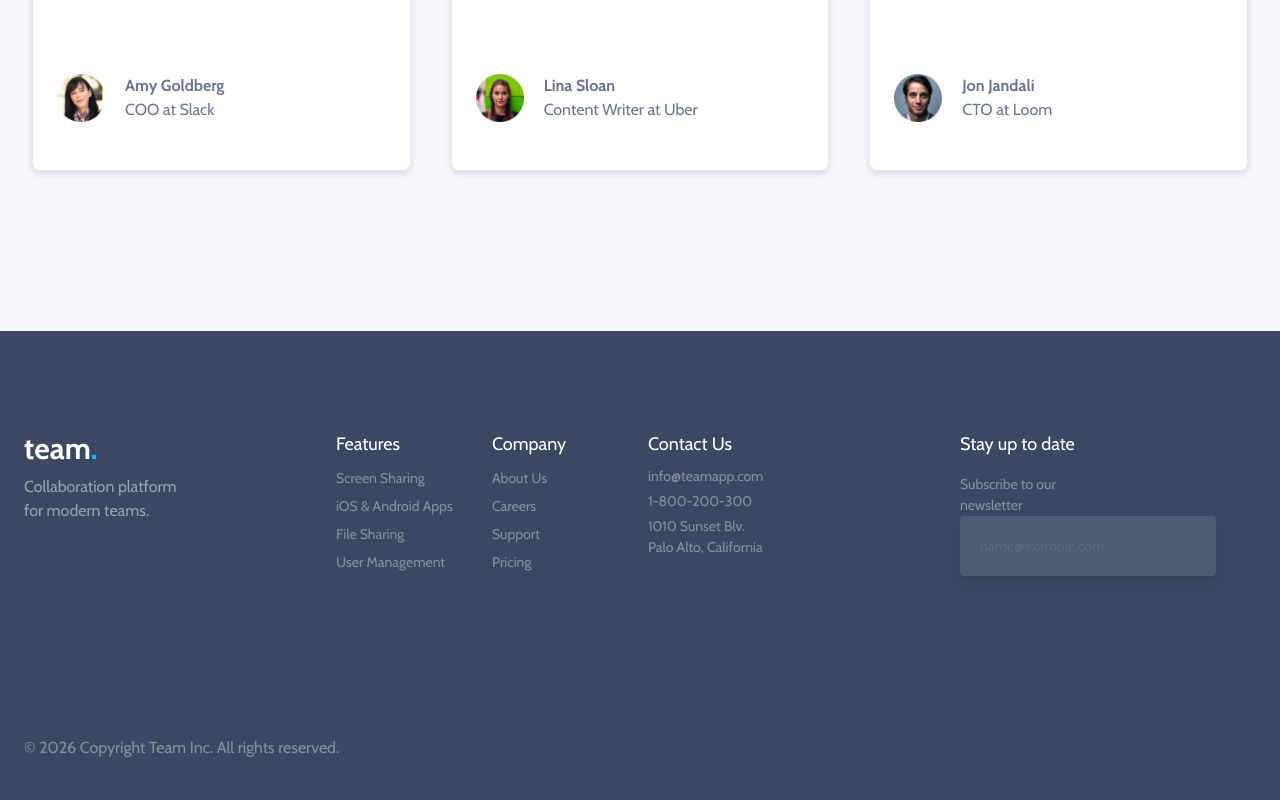
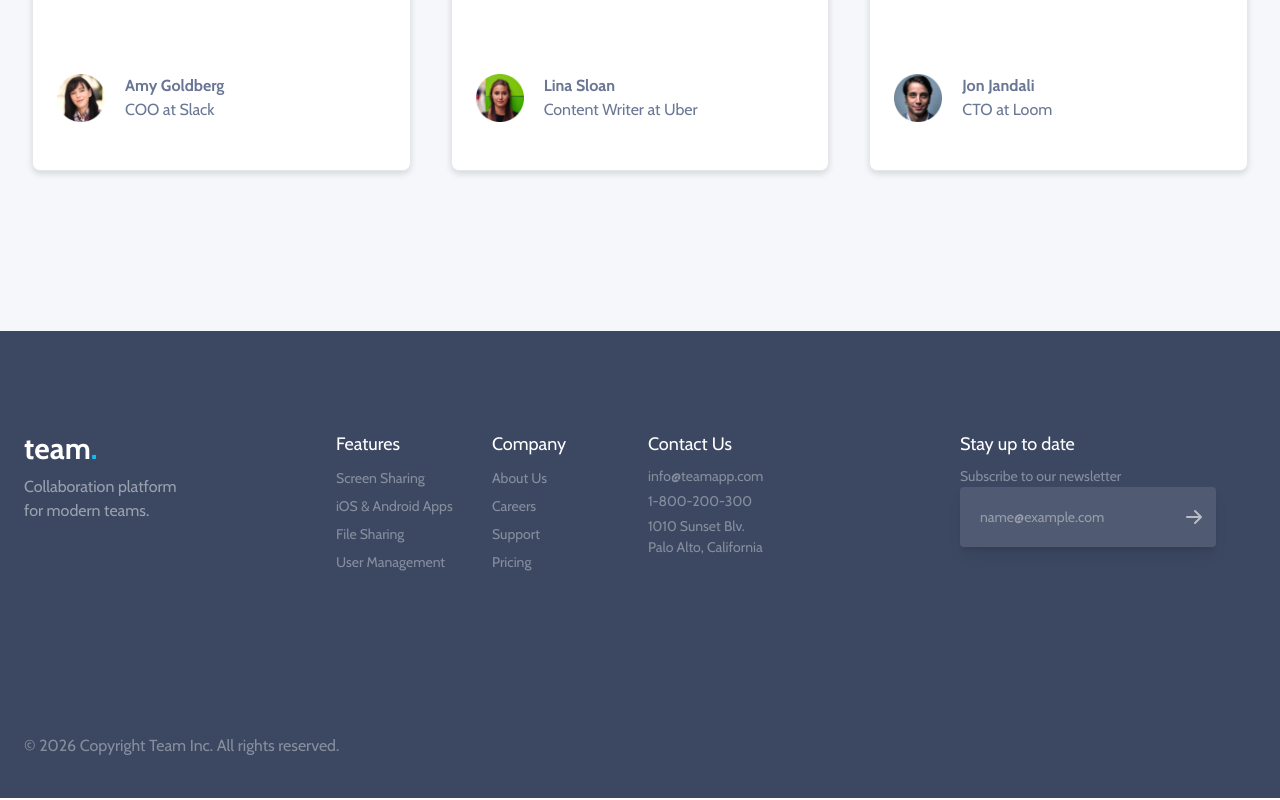
Before and after one commit to PurpleTurtl04/Team-App, a React (Vite) app in the folder team-app/: page / in a window 1280 px wide. Shown: the part 3251-4051 px from the top of the page. Built offline with nearby package versions, Linux system fonts and the light colour scheme.

Commit message:
Added arrow submit button inside the footer input field. Cleaned up old code

```diff
--- a/team-app/src/App.jsx
+++ b/team-app/src/App.jsx
@@ -14,10 +14,10 @@ function App() {
                 <main>
                     <MainAppContent />
                 </main>
-                <footer>
-                    <Footer />
-                </footer>
             </div>
+            <footer>
+                <Footer />
+            </footer>
         </div>
     );
 }
--- a/team-app/src/components/Footer.jsx
+++ b/team-app/src/components/Footer.jsx
@@ -33,19 +33,16 @@ function Footer() {
                 <div className='grid grid-cols-1 gap-4 sm:grid-cols-4 md:grid-cols-3 lg:grid-cols-4 xl:grid-cols-8'>
                     {/* Primary Column (e.g., Logo, Description) */}
                     <div className='col-span-1 mb-4 text-center sm:col-span-4 md:col-span-3 lg:col-span-4 lg:text-left xl:col-span-2'>
-                        <h3 className='font-poppins text-3xl lg:pb-2'>
+                        <h3 className='font-poppins text-3xl xl:pb-2'>
                             <span className='font-bold text-white'>team</span>
                             <span className='text-teamapp-blue font-bold'>
                                 .
                             </span>
                         </h3>
-                        <p className='text-gray-400 lg:max-w-40'>
+                        <p className='text-gray-400 xl:max-w-40'>
                             Collaboration platform for modern teams.
                         </p>
                     </div>
-
-                    {/* Four Evenly Distributed Columns */}
-                    {/* <div className='grid-cols-1'> */}
                     {footerData.map((section, index) => (
                         <div
                             key={index}
@@ -77,20 +74,38 @@ function Footer() {
                         </div>
                     ))}
                     <div className='col-span-1 mb-6 flex flex-col items-center text-center sm:col-span-2 md:col-span-3 md:mt-10 md:mb-0 md:text-left lg:col-span-1 lg:mt-0 lg:items-start lg:text-left xl:col-start-7'>
-                        <h4 className='mb-2 text-center text-[18px] lg:mb-4 xl:text-left'>
+                        <h4 className='mb-2 text-center text-[18px] xl:text-left'>
                             Stay up to date
                         </h4>
-                        <p className='text-teamapp-white/40 text-[14px]'>
+                        <p className='text-teamapp-white/40 min-w-60 text-center text-[14px] lg:text-left'>
                             Subscribe to our newsletter
                         </p>
-                        <input
-                            type='email'
-                            id='email-address'
-                            className='text-teamapp-grey w-64 rounded-sm bg-white/10 p-5 text-sm shadow-lg'
-                            placeholder='name@example.com'
-                        />
+                        <div className='relative'>
+                            <input
+                                type='email'
+                                id='email-address'
+                                className='relative w-64 rounded-sm bg-white/10 p-5 text-sm text-white/80 shadow-lg'
+                                placeholder='name@example.com'
+                            />
+                            <button
+                                type='submit'
+                                class='hover:text-teamapp-yellow absolute inset-y-0 right-0 flex items-center pr-3 text-white/60'
+                            >
+                                <svg
+                                    xmlns='http://www.w3.org/2000/svg'
+                                    class='h-5 w-5'
+                                    viewBox='0 0 20 20'
+                                    fill='currentColor'
+                                >
+                                    <path
+                                        fill-rule='evenodd'
+                                        d='M10.293 3.293a1 1 0 011.414 0l6 6a1 1 0 010 1.414l-6 6a1 1 0 01-1.414-1.414L14.586 11H3a1 1 0 110-2h11.586l-4.293-4.293a1 1 0 010-1.414z'
+                                        clip-rule='evenodd'
+                                    />
+                                </svg>
+                            </button>
+                        </div>
                     </div>
-                    {/* </div> */}
                 </div>
 
                 {/* Copyright Section */}
@@ -106,79 +121,3 @@ function Footer() {
 }
 
 export default Footer;
-
-// <div className='bg-teamapp-footerblue pt-15 text-white'>
-//     <div className='container mx-auto max-w-7xl px-6 py-10'>
-//         {/* Main Footer Section (Primary column + Four small columns) */}
-//         <div className='flex flex-wrap justify-between gap-4'>
-//             {/* Primary Column (e.g., Logo, Description) */}
-//             <div className='w-full text-center md:w-1/4 md:text-left'>
-//                 <h3 className='font-poppins text-3xl lg:pb-2'>
-//                     <span className='font-bold text-white'>team</span>
-//                     <span className='text-teamapp-blue font-bold'>
-//                         .
-//                     </span>
-//                 </h3>
-//                 <p className='text-gray-400 lg:max-w-40'>
-//                     Collaboration platform for modern teams.
-//                 </p>
-//             </div>
-
-//             {/* Four Evenly Distributed Columns */}
-//             <div className='flex w-full flex-wrap justify-between md:w-2/3'>
-//                 {footerData.map((section, index) => (
-//                     <div
-//                         key={index}
-//                         className='mb-6 flex w-1/2 flex-col items-center text-center md:mb-0 md:w-1/4 md:items-start md:text-left'
-//                     >
-//                         <h4 className='mb-4 text-left text-lg'>
-//                             {section.title}
-//                         </h4>
-//                         <ul className='flex flex-col gap-3'>
-//                             {section.links.length > 0
-//                                 ? section.links.map((link) => (
-//                                       <li key={link}>
-//                                           <a
-//                                               href=''
-//                                               className='text-teamapp-white/40 hover:text-teamapp-yellow transition duration-200 ease-in-out'
-//                                           >
-//                                               {link}
-//                                           </a>
-//                                       </li>
-//                                   ))
-//                                 : section.contacts.map((contact) => (
-//                                       <li key={contact}>
-//                                           <p className='text-teamapp-white/40 hover:text-teamapp-yellow transition duration-200 ease-in-out'>
-//                                               {contact}
-//                                           </p>
-//                                       </li>
-//                                   ))}
-//                         </ul>
-//                     </div>
-//                 ))}
-//                 <div className='mb-6 flex w-1/2 flex-col items-center text-center md:mb-0 md:w-1/4 md:items-start md:text-left'>
-//                     <h4 className='mb-4 text-left text-lg'>
-//                         Stay up to date
-//                     </h4>
-//                     <p className='text-teamapp-white/40'>
-//                         Subscribe to our newsletter
-//                     </p>
-//                     <input
-//                         type='email'
-//                         id='email-address'
-//                         className='w-xs rounded-sm border border-gray-300 bg-gray-50 p-5 text-sm text-gray-900 shadow-lg'
-//                         placeholder='name@example.com'
-//                     />
-//                 </div>
-//             </div>
-//         </div>
-
-//         {/* Copyright Section */}
-//         <div className='mt-20 text-center md:mt-40 md:text-left'>
-//             <p className='text-teamapp-white/40'>
-//                 &copy; {new Date().getFullYear()} Copyright Team Inc.
-//                 All rights reserved.
-//             </p>
-//         </div>
-//     </div>
-// </div>;
```
